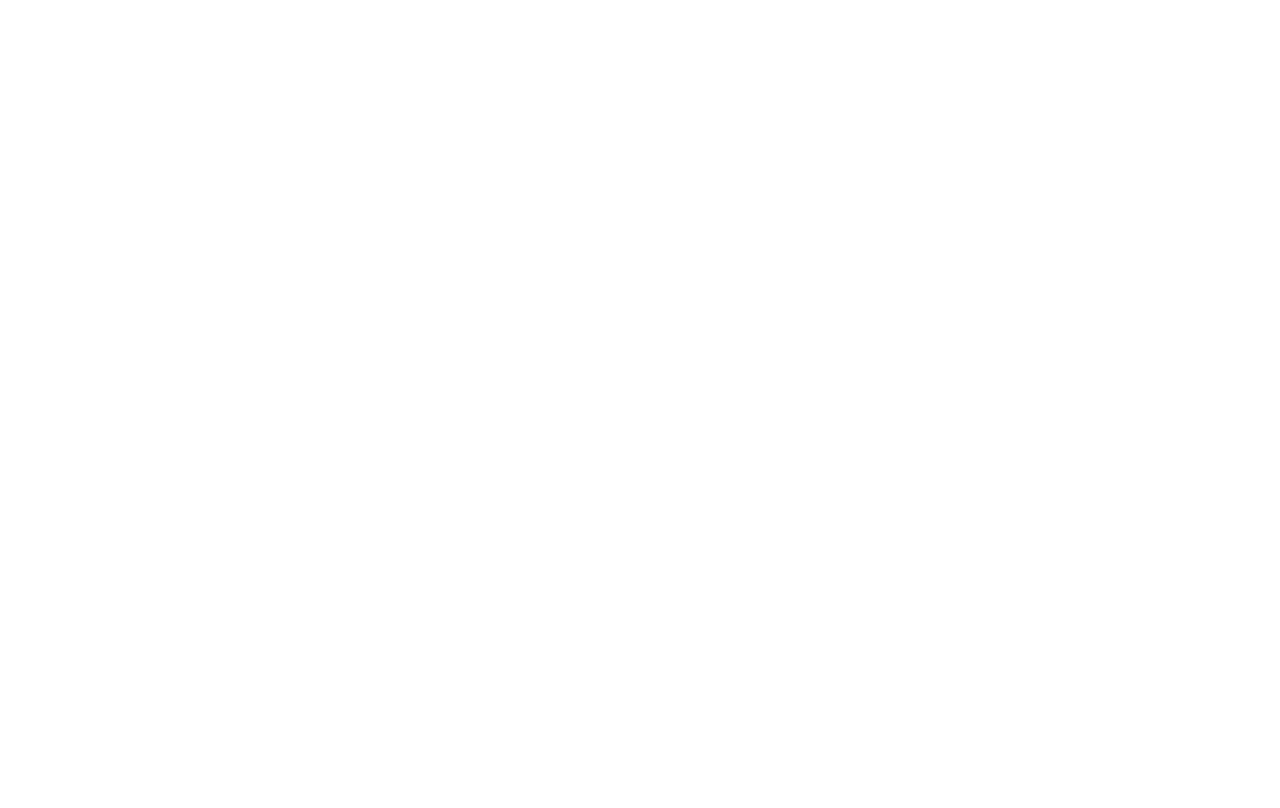
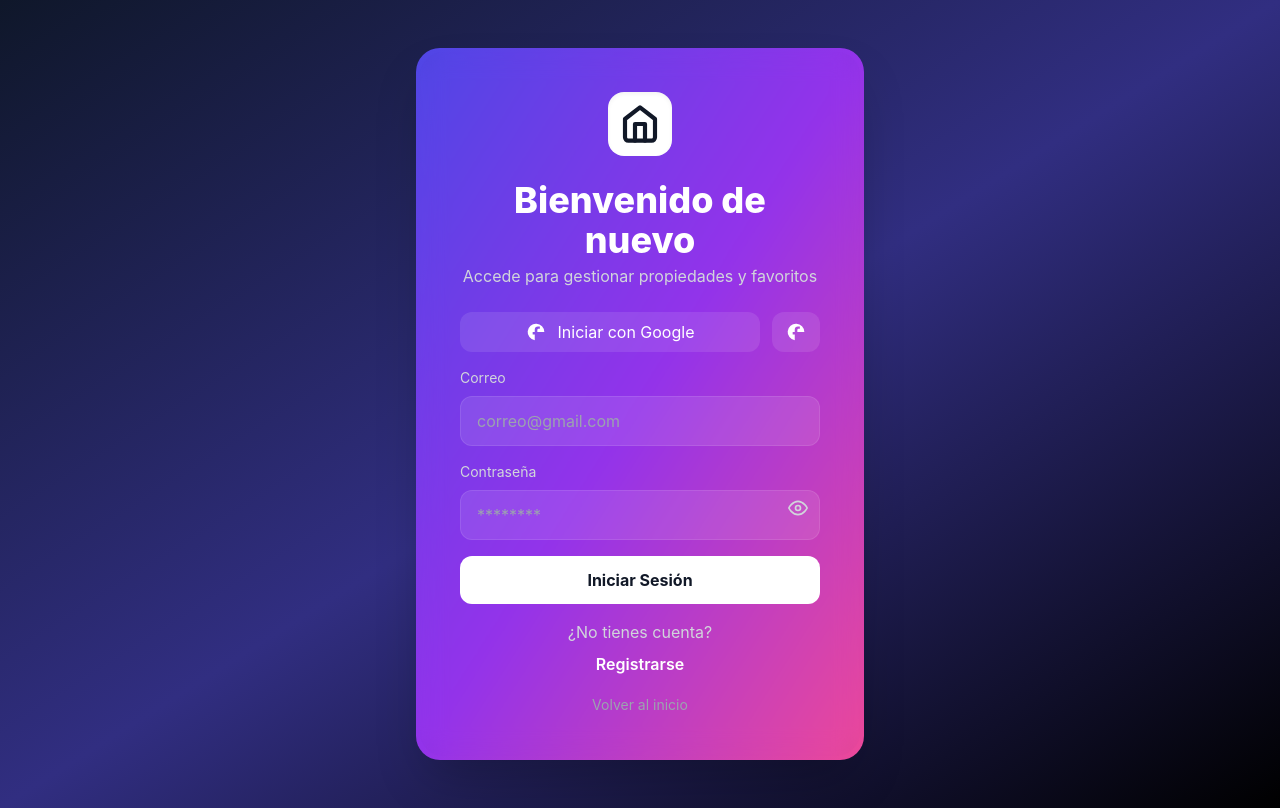
Before and after one commit to DanielECM1112/Proyecto_inmobiliaria, a React (Create React App) app in the folder frontend/: page /auth in a window 1280 px wide. Before the commit this address had no page. Built offline with nearby package versions, Linux system fonts and the light colour scheme.

Commit message:
se ajunto todo el registro

```diff
--- a/frontend/src/App.js
+++ b/frontend/src/App.js
@@ -1,8 +1,7 @@
 import React from 'react';
 import { BrowserRouter as Router, Routes, Route } from 'react-router-dom';
 import Home from './pages/Home';
-import Login from './pages/Login';
-import Register from './pages/Register';
+import Auth from './pages/Auth';
 import Properties from './pages/Properties';
 import About from './pages/About';
 import Location from './pages/Location';
@@ -13,8 +12,7 @@
       <div className="App min-h-screen">
         <Routes>
           <Route path="/" element={<Home />} />
-          <Route path="/login" element={<Login />} />
-          <Route path="/register" element={<Register />} />
+          <Route path="/auth" element={<Auth />} />
           <Route path="/properties" element={<Properties />} />
           <Route path="/about" element={<About />} />
           <Route path="/location" element={<Location />} />
--- /dev/null
+++ b/frontend/src/pages/Auth.js
@@ -0,0 +1,102 @@
+import { useState } from "react";
+import { Link } from "react-router-dom";
+
+export default function Auth() {
+
+  const [isLogin, setIsLogin] = useState(true);
+  const [showPass, setShowPass] = useState(false);
+  const [name, setName] = useState("");
+  const [email, setEmail] = useState("");
+  const [password, setPassword] = useState("");
+
+  return (
+
+    <div className="min-h-screen bg-gradient-to-br from-slate-900 via-indigo-900 to-black flex items-center justify-center px-6 py-12">
+
+      <div className="w-full max-w-md p-1 rounded-3xl bg-gradient-to-br from-indigo-600 via-purple-600 to-pink-500 shadow-2xl">
+
+        <div className="bg-white/6 backdrop-blur-md rounded-3xl p-10">
+
+          <div className="flex justify-center mb-6">
+            <div className="w-16 h-16 bg-white rounded-2xl flex items-center justify-center shadow-inner">
+              <svg className="w-10 h-10 text-gray-900" viewBox="0 0 24 24" fill="none" stroke="currentColor" strokeWidth="2.5" strokeLinecap="round" strokeLinejoin="round">
+                <path d="M3 9l9-7 9 7v11a2 2 0 0 1-2 2H5a2 2 0 0 1-2-2z" />
+                <polyline points="9 22 9 12 15 12 15 22" />
+              </svg>
+            </div>
+          </div>
+
+          <h1 className="text-3xl sm:text-4xl font-extrabold text-white text-center mb-1">
+            {isLogin ? "Bienvenido de nuevo" : "Crea tu cuenta"}
+          </h1>
+
+          <p className="text-gray-300 text-center mb-6">
+            {isLogin ? "Accede para gestionar propiedades y favoritos" : "Regístrate para empezar a publicar"}
+          </p>
+
+          <div className="space-y-4">
+
+            {/* Social buttons */}
+            <div className="flex gap-3">
+              <button className="flex-1 bg-white/10 text-white py-2 rounded-xl flex items-center justify-center gap-3 hover:bg-white/20 transition">
+                <svg className="w-5 h-5" viewBox="0 0 24 24" fill="currentColor"><path d="M22 12a10 10 0 1 0-11.5 9.9v-7H8v-3h2.5V9.2c0-2.5 1.5-3.9 3.8-3.9 1.1 0 2.3.2 2.3.2v2.6h-1.3c-1.3 0-1.7.8-1.7 1.6V12H22z"/></svg>
+                Iniciar con Google
+              </button>
+              <button className="w-12 bg-white/10 text-white py-2 rounded-xl flex items-center justify-center hover:bg-white/20 transition">
+                <svg className="w-5 h-5" viewBox="0 0 24 24" fill="currentColor"><path d="M22 12a10 10 0 1 0-11.5 9.9v-7H8v-3h2.5V9.2c0-2.5 1.5-3.9 3.8-3.9 1.1 0 2.3.2 2.3.2v2.6h-1.3c-1.3 0-1.7.8-1.7 1.6V12H22z"/></svg>
+              </button>
+            </div>
+
+            <form className="space-y-4" onSubmit={(e)=>e.preventDefault()}>
+
+              {!isLogin && (
+                <div>
+                  <label className="block text-sm text-gray-300 mb-2">Nombre</label>
+                  <input value={name} onChange={e=>setName(e.target.value)} type="text" placeholder="Tu nombre" className="w-full bg-white/10 border border-white/10 rounded-xl px-4 py-3 text-white placeholder-gray-400 focus:outline-none focus:ring-2 focus:ring-white/30" />
+                </div>
+              )}
+
+              <div>
+                <label className="block text-sm text-gray-300 mb-2">Correo</label>
+                <input value={email} onChange={e=>setEmail(e.target.value)} type="email" placeholder="correo@gmail.com" className="w-full bg-white/10 border border-white/10 rounded-xl px-4 py-3 text-white placeholder-gray-400 focus:outline-none focus:ring-2 focus:ring-white/30" />
+              </div>
+
+              <div className="relative">
+                <label className="block text-sm text-gray-300 mb-2">Contraseña</label>
+                <input value={password} onChange={e=>setPassword(e.target.value)} type={showPass?"text":"password"} placeholder="********" className="w-full bg-white/10 border border-white/10 rounded-xl px-4 py-3 text-white placeholder-gray-400 focus:outline-none focus:ring-2 focus:ring-white/30" />
+                <button type="button" onClick={()=>setShowPass(!showPass)} className="absolute right-3 top-9 text-gray-300 hover:text-white">
+                  {showPass ? (
+                    <svg className="w-5 h-5" viewBox="0 0 24 24" fill="none" stroke="currentColor" strokeWidth="2" strokeLinecap="round" strokeLinejoin="round"><path d="M17.94 17.94A10 10 0 0 1 6.06 6.06"/><path d="M1 1l22 22"/></svg>
+                  ) : (
+                    <svg className="w-5 h-5" viewBox="0 0 24 24" fill="none" stroke="currentColor" strokeWidth="2" strokeLinecap="round" strokeLinejoin="round"><path d="M1 12s4-8 11-8 11 8 11 8-4 8-11 8S1 12 1 12z"/><circle cx="12" cy="12" r="3"/></svg>
+                  )}
+                </button>
+              </div>
+
+              <button type="submit" className="w-full bg-white text-gray-900 font-bold py-3 rounded-xl hover:scale-[1.02] transition-all duration-200">
+                {isLogin ? "Iniciar Sesión" : "Crear Cuenta"}
+              </button>
+
+            </form>
+
+            <div className="text-center mt-1">
+              <p className="text-gray-300">{isLogin ? "¿No tienes cuenta?" : "¿Ya tienes cuenta?"}</p>
+              <button onClick={()=>setIsLogin(!isLogin)} className="mt-2 text-white font-semibold hover:text-gray-200 transition-colors">
+                {isLogin ? "Registrarse" : "Iniciar Sesión"}
+              </button>
+            </div>
+
+            <div className="mt-4 text-center">
+              <Link to="/" className="text-gray-400 hover:text-white text-sm">Volver al inicio</Link>
+            </div>
+
+          </div>
+
+        </div>
+
+      </div>
+
+    </div>
+
+  );
+}
```
Also changed, not shown: frontend/src/components/Navbar.js (+132 -36 lines).
